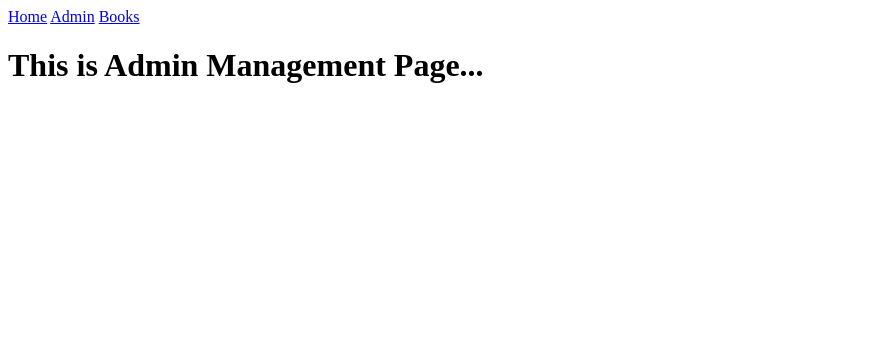
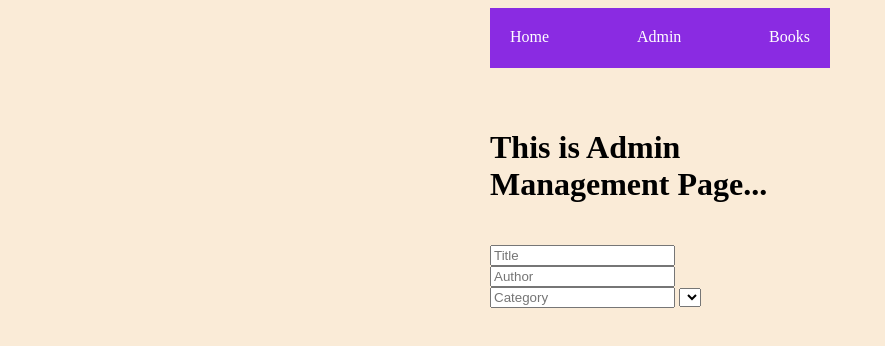
Before and after one commit to Kalaiarasi-9298/Dom_Book_App1, a plain HTML site: page admin.html in a window 1280 px wide. Shown: the whole page, without its empty margins (0-885 px from the left). Drawn offline with Linux system fonts and the light colour scheme.

Commit message:
Admin form created

```diff
--- a/admin.html
+++ b/admin.html
@@ -4,8 +4,10 @@
     <meta charset="UTF-8">
     <meta name="viewport" content="width=device-width, initial-scale=1.0">
     <title>Document</title>
+    <link rel="stylesheet" href="style.css">
 </head>
 <body>
+    <div>
     <!-- All pages should share a common navigation bar with three links: -->
     <nav id="navbar">
         <a id="home" href="index.html">Home</a>
@@ -14,5 +16,20 @@
     </nav>
 
     <h1>This is Admin Management Page...</h1>
+    <form id="admin_form">
+        <!-- Fields for title, author, and category.
+A select dropdown for the category with options: fiction, comedy, and technical. -->
+        <input id="title" type="text" value="" placeholder="Title">
+        <input id="author" type="text" value="" placeholder="Author">
+        <br>
+        <input id="title" type="text" value="" placeholder="Category">
+        <select name="category" id="category" placeholder="category">
+
+
+        </select>
+
+
+    </form>
+</div>
 </body>
 </html>
--- a/style.css
+++ b/style.css
@@ -0,0 +1,33 @@
+body{
+
+    display: grid;
+    align-items: center;
+    justify-content: center;
+    gap: 10px;
+    background-color: antiquewhite;
+
+}
+div{
+    display: grid;
+    width: 300px;
+    gap: 20px;
+
+}
+#navbar{
+display: flex;
+/* gap: 55px; */
+height: 20px;
+width: 300px;
+justify-content: space-between;
+
+
+background-color: blueviolet;
+padding: 20px;
+margin-bottom: 20px;
+
+}
+a{
+color: white;
+text-decoration: none;
+
+}
```
Also changed, not shown: admin.js (added).
